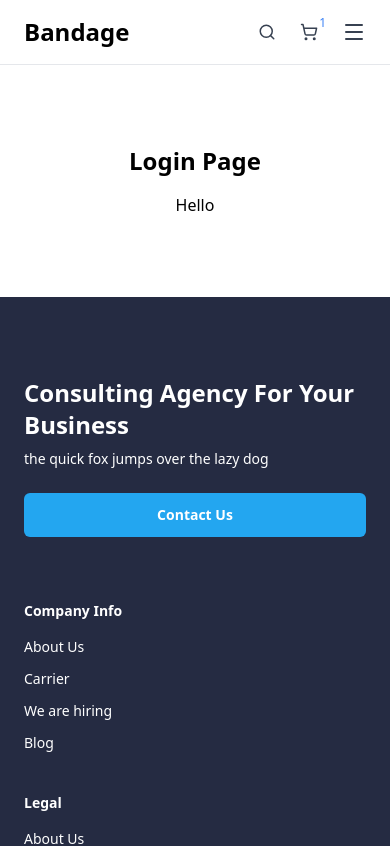
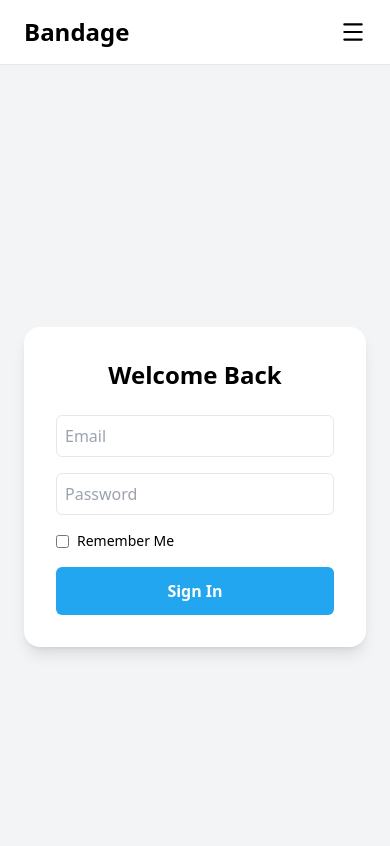
Before and after one commit to PoyraUmut/E-commerce-project, a React (Vite) app: page /login in a window 390 px wide. Shown: the top 846 px of the page. Built offline with nearby package versions, Linux system fonts and the light colour scheme.

Commit message:
Login Sayfası Oluşturuldu. Ayrıca Header Tasarımı Güncellendi.

```diff
--- a/package.json
+++ b/package.json
@@ -12,6 +12,7 @@
   "dependencies": {
     "axios": "^1.13.2",
     "lucide-react": "^0.562.0",
+    "md5": "^2.3.0",
     "react": "^19.2.0",
     "react-dom": "^19.2.0",
     "react-hook-form": "^7.71.1",
--- a/src/App.jsx
+++ b/src/App.jsx
@@ -1,3 +1,4 @@
+import { useEffect, useState } from "react";
 import { BrowserRouter as Router, Switch, Route } from "react-router-dom";
 import { ToastContainer } from "react-toastify";
 import "react-toastify/dist/ReactToastify.css";
@@ -16,6 +17,19 @@ import Signup from "./pages/Signup";
 import Login from "./pages/Login";
 
 function App() {
+  const [isMobile, setIsMobile] = useState(false);
+
+  useEffect(() => {
+    const checkScreen = () => {
+      setIsMobile(window.innerWidth < 768);
+    };
+
+    checkScreen();
+    window.addEventListener("resize", checkScreen);
+
+    return () => window.removeEventListener("resize", checkScreen);
+  }, []);
+
   return (
     <Router>
       <Header />
@@ -35,7 +49,10 @@ function App() {
 
       <Footer />
 
-      <ToastContainer position="top-right" autoClose={3000} />
+      <ToastContainer
+        position={isMobile ? "bottom-center" : "top-right"}
+        autoClose={3000}
+      />
     </Router>
   );
 }
--- a/src/layout/Header.jsx
+++ b/src/layout/Header.jsx
@@ -1,4 +1,6 @@
-import { Link } from "react-router-dom";
+import { useState } from "react";
+import { Link, NavLink, useHistory } from "react-router-dom";
+import { useSelector, useDispatch } from "react-redux";
 import {
   Search,
   ShoppingCart,
@@ -6,56 +8,97 @@ import {
   User,
   ChevronDown,
   Menu,
+  X,
+  LogOut,
 } from "lucide-react";
+import md5 from "md5";
 
 const Header = () => {
+  const [menuOpen, setMenuOpen] = useState(false);
+
+  const dispatch = useDispatch();
+  const history = useHistory();
+  const user = useSelector((state) => state.client.user);
+
+  const handleLogout = () => {
+    dispatch({ type: "SET_USER", payload: null });
+    dispatch({ type: "SET_TOKEN", payload: null });
+    localStorage.removeItem("token");
+    history.push("/");
+    setMenuOpen(false);
+  };
+
+  const avatar =
+    user &&
+    `https://www.gravatar.com/avatar/${md5(
+      user.email.trim().toLowerCase()
+    )}?d=identicon`;
+
   return (
-    <header className="w-full border-b">
+    <header className="w-full border-b bg-white relative z-50">
       <div className="max-w-7xl mx-auto flex items-center justify-between px-6 py-4">
-
-        {/* Logo */}
         <Link to="/" className="font-bold text-2xl">
           Bandage
         </Link>
 
-        {/* Navigation */}
         <nav className="hidden md:flex gap-6 text-sm font-medium text-gray-700">
-          <Link to="/">Home</Link>
-
-          <Link to="/shop" className="flex items-center gap-1">
-            <span>Shop</span>
-            <ChevronDown size={14} />
-          </Link>
-
-          <Link to="/about">About</Link>
-
-          <Link to="/">Blog</Link>
-
-          <Link to="/contact">Contact</Link>
-
-          <Link to="/team">Pages</Link>
+          <NavLink exact to="/" activeClassName="text-[#23A6F0]">
+            Home
+          </NavLink>
+          <NavLink
+            to="/shop"
+            activeClassName="text-[#23A6F0]"
+            className="flex items-center gap-1"
+          >
+            Shop <ChevronDown size={14} />
+          </NavLink>
+          <NavLink to="/about" activeClassName="text-[#23A6F0]">
+            About
+          </NavLink>
+          <NavLink to="/blog" activeClassName="text-[#23A6F0]">
+            Blog
+          </NavLink>
+          <NavLink to="/contact" activeClassName="text-[#23A6F0]">
+            Contact
+          </NavLink>
+          <NavLink to="/team" activeClassName="text-[#23A6F0]">
+            Pages
+          </NavLink>
         </nav>
 
-        {/* Right Side */}
-        <div className="flex items-center gap-6 text-gray-700">
-
-          {/* Login & Register */}
-          <div className="hidden md:flex items-center gap-2 text-blue-500 font-semibold text-sm">
-            <Link to="/login" className="flex items-center gap-1">
-              <User size={16} />
-              Login
-            </Link>
-
-            <span className="text-gray-400">/</span>
-
-            <Link to="/signup">
-              Register
-            </Link>
+        <div className="flex items-center gap-4">
+          <div className="hidden md:flex items-center gap-3">
+            {!user ? (
+              <div className="flex items-center gap-2 text-blue-500 font-semibold text-sm">
+                <Link to="/login" className="flex items-center gap-1">
+                  <User size={16} />
+                  Login
+                </Link>
+                <span className="text-gray-400">/</span>
+                <Link to="/signup">Register</Link>
+              </div>
+            ) : (
+              <>
+                <img
+                  src={avatar}
+                  alt="avatar"
+                  className="w-8 h-8 rounded-full"
+                />
+                <span className="text-sm font-medium">{user.name}</span>
+                <button
+                  onClick={handleLogout}
+                  className="text-red-500 text-sm flex items-center gap-1"
+                >
+                  <LogOut size={16} />
+                  Logout
+                </button>
+              </>
+            )}
           </div>
 
-          <Search size={18} className="cursor-pointer" />
+          <Search size={18} className="cursor-pointer hidden md:block" />
 
-          <div className="relative cursor-pointer">
+          <div className="relative cursor-pointer hidden md:block">
             <ShoppingCart size={18} />
             <span className="absolute -top-2 -right-2 text-xs text-blue-500">
               1
@@ -69,7 +112,85 @@ const Header = () => {
             </span>
           </div>
 
-          <Menu size={24} className="md:hidden cursor-pointer" />
+          {user && (
+            <img
+              src={avatar}
+              alt="avatar"
+              className="w-8 h-8 rounded-full md:hidden"
+            />
+          )}
+
+          <button
+            className="md:hidden relative z-50"
+            onClick={() => setMenuOpen(!menuOpen)}
+          >
+            {menuOpen ? <X size={26} /> : <Menu size={26} />}
+          </button>
+        </div>
+      </div>
+
+      <div
+        className={`fixed top-0 left-0 w-full bg-white shadow-md transform transition-all duration-300 ease-in-out md:hidden z-40 ${
+          menuOpen
+            ? "translate-y-0 opacity-100"
+            : "-translate-y-full opacity-0"
+        }`}
+      >
+        <div className="flex flex-col items-center justify-center pt-24 pb-12 gap-8 text-2xl font-medium">
+          <NavLink
+            exact
+            to="/"
+            onClick={() => setMenuOpen(false)}
+            activeStyle={{ color: "#23A6F0" }}
+            className="text-gray-500"
+          >
+            Home
+          </NavLink>
+
+          <NavLink
+            to="/shop"
+            onClick={() => setMenuOpen(false)}
+            activeStyle={{ color: "#23A6F0" }}
+            className="text-gray-500"
+          >
+            Shop
+          </NavLink>
+
+          <NavLink
+            to="/about"
+            onClick={() => setMenuOpen(false)}
+            activeStyle={{ color: "#23A6F0" }}
+            className="text-gray-500"
+          >
+            About
+          </NavLink>
+
+          <NavLink
+            to="/blog"
+            onClick={() => setMenuOpen(false)}
+            activeStyle={{ color: "#23A6F0" }}
+            className="text-gray-500"
+          >
+            Blog
+          </NavLink>
+
+          <NavLink
+            to="/contact"
+            onClick={() => setMenuOpen(false)}
+            activeStyle={{ color: "#23A6F0" }}
+            className="text-gray-500"
+          >
+            Contact
+          </NavLink>
+
+          <NavLink
+            to="/team"
+            onClick={() => setMenuOpen(false)}
+            activeStyle={{ color: "#23A6F0" }}
+            className="text-gray-500"
+          >
+            Pages
+          </NavLink>
         </div>
       </div>
     </header>
--- a/src/pages/Login.jsx
+++ b/src/pages/Login.jsx
@@ -1,8 +1,121 @@
+import { useForm } from "react-hook-form";
+import { useDispatch, useSelector } from "react-redux";
+import { useHistory, useLocation } from "react-router-dom";
+import { toast } from "react-toastify";
+
+import { loginUser } from "../store/actions/clientActions";
+
 const Login = () => {
+  const dispatch = useDispatch();
+  const history = useHistory();
+  const location = useLocation();
+
+  const loginFetchState = useSelector(
+    (state) => state.client.loginFetchState
+  );
+
+  const {
+    register,
+    handleSubmit,
+    formState: { errors },
+  } = useForm();
+
+  const onSubmit = async (data) => {
+    const success = await dispatch(
+      loginUser(data, data.rememberMe)
+    );
+
+    if (success) {
+      toast.success("Login successful 🎉");
+
+      const redirectTo = location.state?.from || "/";
+      history.push(redirectTo);
+    } else {
+      toast.error("Invalid email or password.");
+    }
+  };
+
   return (
-    <div className="max-w-md mx-auto py-20 text-center">
-      <h1 className="text-2xl font-bold mb-4">Login Page</h1>
-      <p>Hello</p>
+    <div className="min-h-screen flex">
+
+      <div className="hidden md:block w-1/2">
+        <img
+          src="https://images.unsplash.com/photo-1522202176988-66273c2fd55f"
+          alt="Login"
+          className="h-full w-full object-cover"
+        />
+      </div>
+
+      <div className="w-full md:w-1/2 flex items-center justify-center bg-gray-100 p-6">
+        <div className="w-full max-w-md bg-white rounded-2xl shadow-lg p-8">
+
+          <h2 className="text-2xl font-bold text-center mb-6">
+            Welcome Back
+          </h2>
+
+          <form
+            onSubmit={handleSubmit(onSubmit)}
+            className="space-y-4"
+          >
+
+            <div>
+              <input
+                type="email"
+                placeholder="Email"
+                className="w-full border rounded-md p-2"
+                {...register("email", {
+                  required: "Email is required",
+                  pattern: {
+                    value: /^[^\s@]+@[^\s@]+\.[^\s@]+$/,
+                    message: "Invalid email",
+                  },
+                })}
+              />
+              {errors.email && (
+                <p className="text-red-500 text-xs">
+                  {errors.email.message}
+                </p>
+              )}
+            </div>
+
+            <div>
+              <input
+                type="password"
+                placeholder="Password"
+                className="w-full border rounded-md p-2"
+                {...register("password", {
+                  required: "Password is required",
+                })}
+              />
+              {errors.password && (
+                <p className="text-red-500 text-xs">
+                  {errors.password.message}
+                </p>
+              )}
+            </div>
+
+            <div className="flex items-center gap-2">
+              <input
+                type="checkbox"
+                {...register("rememberMe")}
+              />
+              <label className="text-sm">Remember Me</label>
+            </div>
+
+            <button
+              type="submit"
+              disabled={loginFetchState === "FETCHING"}
+              className="w-full bg-[#23A6F0] text-white py-3 rounded-md font-semibold disabled:opacity-50"
+            >
+              {loginFetchState === "FETCHING"
+                ? "Signing in..."
+                : "Sign In"}
+            </button>
+
+          </form>
+
+        </div>
+      </div>
     </div>
   );
 };
--- a/src/store/reducers/clientReducer.js
+++ b/src/store/reducers/clientReducer.js
@@ -1,17 +1,25 @@
 const initialState = {
-  user: {},
-  addressList: [],
-  creditCards: [],
   roles: [],
   rolesFetchState: "NOT_FETCHED",
-  theme: "",
-  language: "",
+
+  user: null,
+  token: null,
+  loginFetchState: "NOT_FETCHED",
+
+  theme: null,
+  language: null,
 };
 
 export const clientReducer = (state = initialState, action) => {
   switch (action.type) {
     case "SET_USER":
       return { ...state, user: action.payload };
+
+    case "SET_TOKEN":
+      return { ...state, token: action.payload };
+
+    case "SET_LOGIN_FETCH_STATE":
+      return { ...state, loginFetchState: action.payload };
 
     case "SET_ROLES":
       return { ...state, roles: action.payload };
```
Also changed, not shown: src/store/actions/clientActions.js (+44 -1 lines), 1 other file (tests, documents, lock files or other folders).
